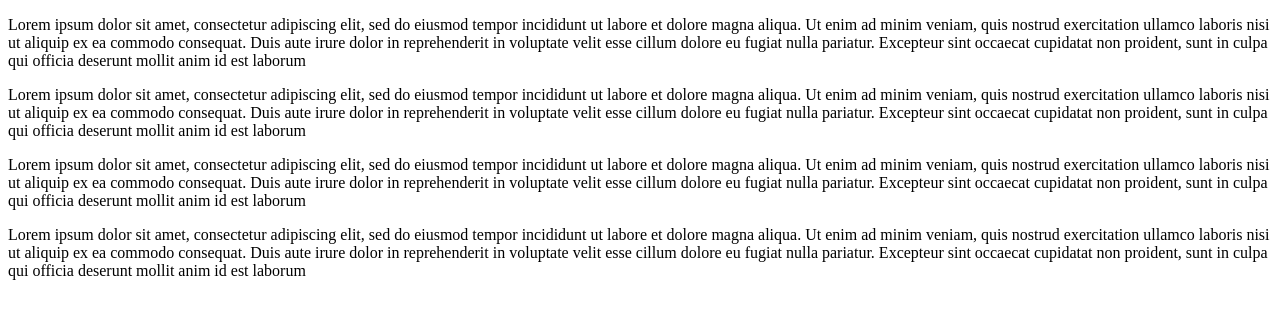
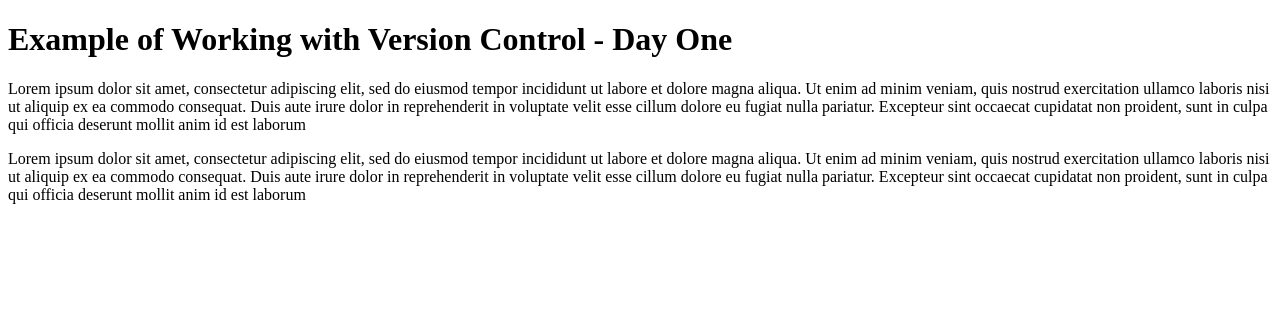
Before and after one commit to torihedden/ExampleProjectApril, a plain HTML site: page index.html in a window 1280 px wide. Drawn offline with Linux system fonts and the light colour scheme.

Commit message:
Removed two paragraphs, added header.

```diff
--- a/index.html
+++ b/index.html
@@ -6,9 +6,7 @@
   </head>
   <body>
 
-    <p>Lorem ipsum dolor sit amet, consectetur adipiscing elit, sed do eiusmod tempor incididunt ut labore et dolore magna aliqua. Ut enim ad minim veniam, quis nostrud exercitation ullamco laboris nisi ut aliquip ex ea commodo consequat. Duis aute irure dolor in reprehenderit in voluptate velit esse cillum dolore eu fugiat nulla pariatur. Excepteur sint occaecat cupidatat non proident, sunt in culpa qui officia deserunt mollit anim id est laborum</p>
-
-    <p>Lorem ipsum dolor sit amet, consectetur adipiscing elit, sed do eiusmod tempor incididunt ut labore et dolore magna aliqua. Ut enim ad minim veniam, quis nostrud exercitation ullamco laboris nisi ut aliquip ex ea commodo consequat. Duis aute irure dolor in reprehenderit in voluptate velit esse cillum dolore eu fugiat nulla pariatur. Excepteur sint occaecat cupidatat non proident, sunt in culpa qui officia deserunt mollit anim id est laborum</p>
+    <h1>Example of Working with Version Control - Day One</h1>
 
     <p>Lorem ipsum dolor sit amet, consectetur adipiscing elit, sed do eiusmod tempor incididunt ut labore et dolore magna aliqua. Ut enim ad minim veniam, quis nostrud exercitation ullamco laboris nisi ut aliquip ex ea commodo consequat. Duis aute irure dolor in reprehenderit in voluptate velit esse cillum dolore eu fugiat nulla pariatur. Excepteur sint occaecat cupidatat non proident, sunt in culpa qui officia deserunt mollit anim id est laborum</p>
 
```
